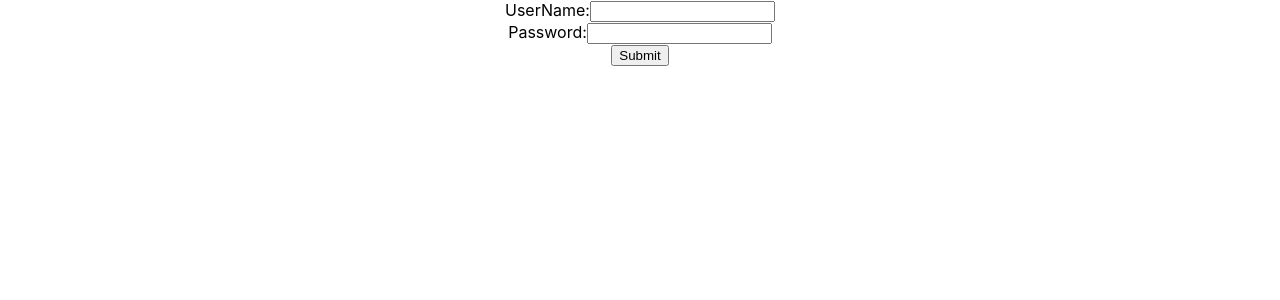
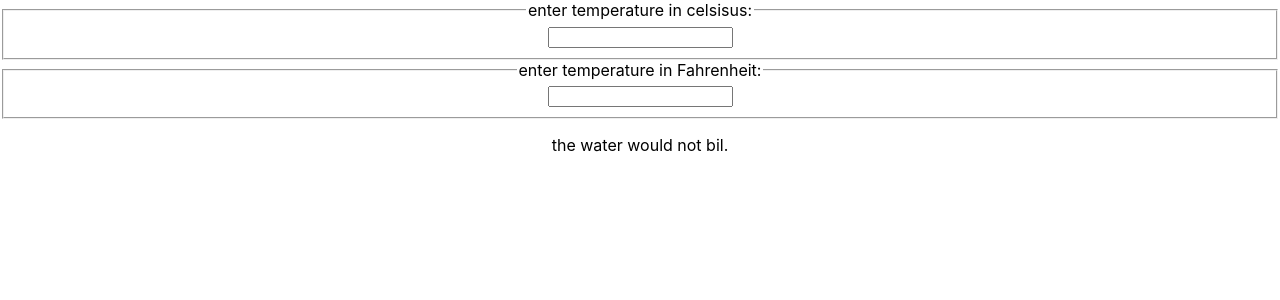
Before and after one commit to anilkumarbanti/mrv-react-demo, a React (Create React App) app: page / in a window 1280 px wide. Shown: the top 300 px of the page. Built offline with nearby package versions, Linux system fonts and the light colour scheme.

Commit message:
lifting up the state

```diff
--- a/src/App.js
+++ b/src/App.js
@@ -15,6 +15,7 @@
 import UserForm from './components/UserForm';
 import DataFetcher from './components/DataFetcher';
 import LoginForm from './components/LoginForm';
+import Calculator from './components/Calculator';
 function App() {
   return (
     <div className="App">
@@ -33,10 +34,12 @@
       <LifeCycleDemoFunComp></LifeCycleDemoFunComp>
       <UserForm></UserForm>
        <DataFetcher></DataFetcher>
+       <LoginForm></LoginForm>
      */}
 
+     <Calculator/>
 
-<LoginForm></LoginForm>
+
 
 
     </div>
--- /dev/null
+++ b/src/components/BoilingVerdict.js
@@ -0,0 +1,12 @@
+import React from 'react';
+
+function BoilingVerdict({celsius}){
+
+    if(celsius>=100){
+        return <p>the water would boil.</p>
+    }
+    return <p>the water would not bil.</p>
+};
+
+
+export default BoilingVerdict;
--- /dev/null
+++ b/src/components/Calculator.js
@@ -0,0 +1,87 @@
+import React,{useState} from "react";
+import TemperatureInput from "./TemperatureInput";
+import BoilingVerdict from "./BoilingVerdict";
+
+function toCelsius(fahrenheit)
+{
+    return (fahrenheit-32)*5/9;
+}
+
+function toFahrenheit(celsius)
+{
+    return (celsius*9/5)+32;
+}
+
+function tryConvert(temperature,convert)
+{
+    const input = parseFloat(temperature);
+
+    if(Number.isNaN(input))
+    {
+        return '';
+    }
+
+    const output= convert(input);
+    const rounded=Math.round(output*1000)/1000;
+    return rounded.toString();
+}
+
+function Calculator()
+{
+    const[temperature, setTemperature]=useState('');
+    const[scale,setScale]=useState('c');
+
+
+    const handleCelsiusChange= (temperature)=>{
+        setScale('c');
+        setTemperature(temperature);
+
+    };
+
+
+    const handleFahrenheitChange= ()=>{
+        setScale('f');
+        setTemperature(temperature);
+
+    };
+
+
+    const celsius=scale==='f'?tryConvert(temperature,toCelsius):temperature;
+    const fahrenheit=scale==='c'?tryConvert(temperature,toFahrenheit):temperature;
+
+return(
+
+<div>
+<TemperatureInput
+  scale="c"
+  temperature={celsius}
+  onTemperatureChange={handleCelsiusChange}
+
+/>
+
+<TemperatureInput
+  scale="f"
+  temperature={fahrenheit}
+  onTemperatureChange={handleFahrenheitChange}
+
+/>
+
+<BoilingVerdict celsius={parseFloat(celsius)}/>
+
+
+
+
+</div>
+
+
+
+
+);
+
+
+
+
+
+}
+
+export default Calculator;
--- /dev/null
+++ b/src/components/TemperatureInput.js
@@ -0,0 +1,22 @@
+import React from "react";
+
+function TemperatureInput({scale, temperature, onTemperatureChange}){
+
+const scaleNames={
+    c:'celsisus',
+    f:'Fahrenheit'
+};
+const handleChange=(e)=>{
+ onTemperatureChange(e.target.value);
+};
+
+return(
+<fieldset>
+<legend>enter temperature in {scaleNames[scale]}:</legend>
+<input value={temperature} onChange={handleChange}/>
+</fieldset>
+);
+
+}
+
+export default TemperatureInput;
```
